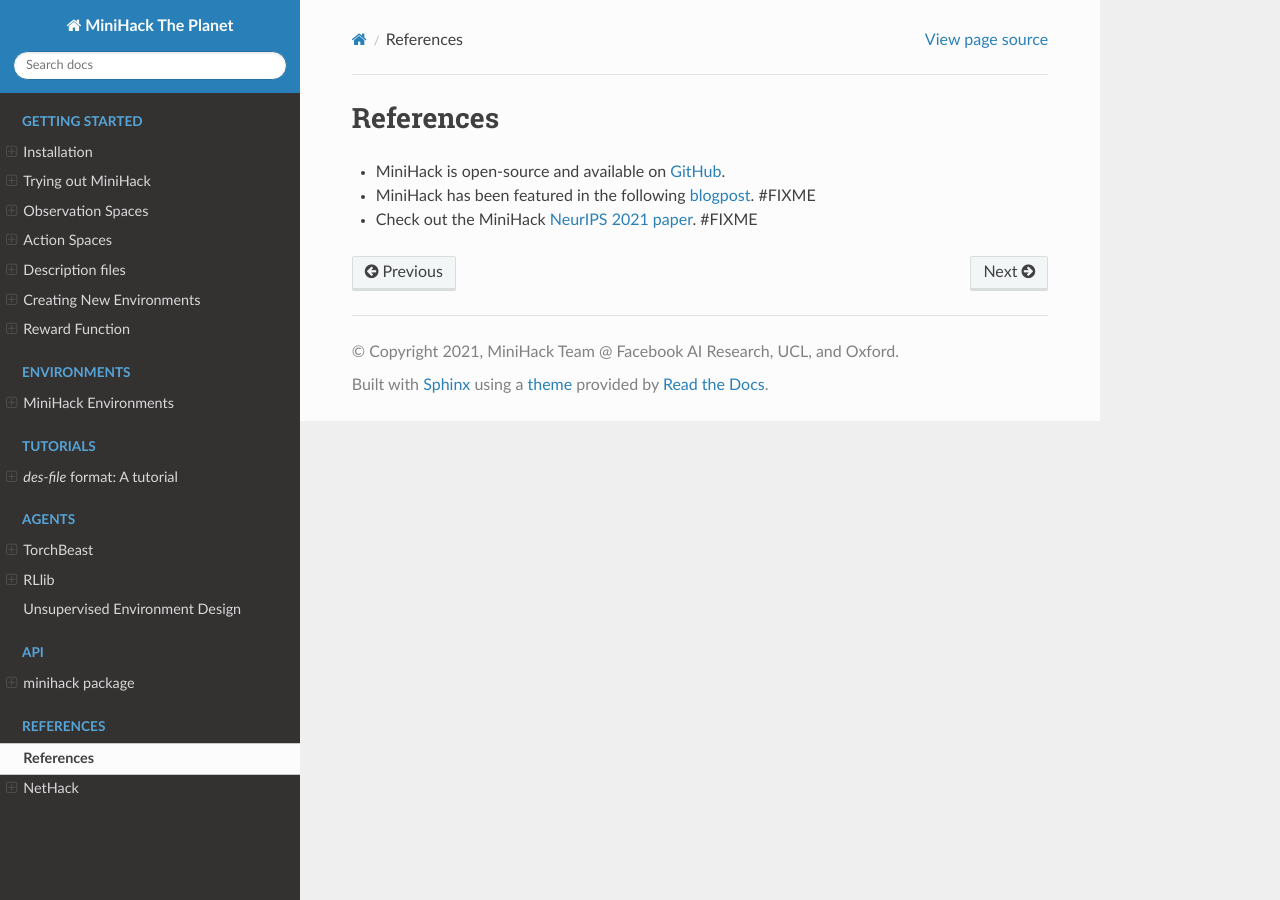
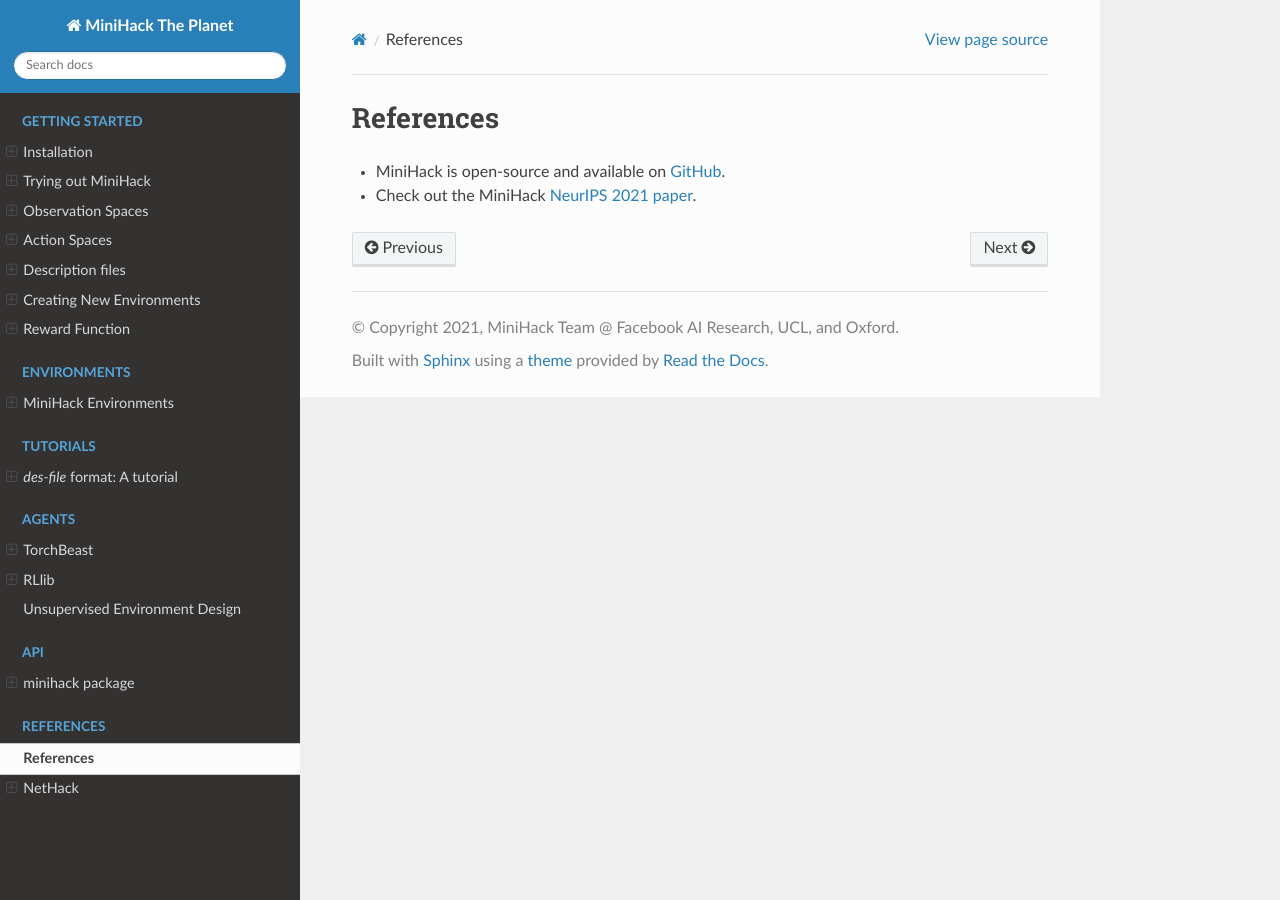
Before and after one commit to facebookresearch/minihack, a Sphinx documentation site: the page built from docs/about/references.md, in a window 1280 px wide. Built offline with Sphinx 7.4.7 and the Read the Docs theme 2.0.0, drawn with Linux system fonts in a browser that asks for light colours; pages that are not in the unit, such as notebooks, are missing from menus.

Commit message:
Updates to the documentation

```diff
--- a/docs/about/references.md
+++ b/docs/about/references.md
@@ -1,5 +1,4 @@
 # References
 
 - MiniHack is open-source and available on [GitHub](https://github.com/facebookresearch/minihack).
-- MiniHack has been featured in the following [blogpost](https://github.com/facebookresearch/minihack). #FIXME
-- Check out the MiniHack [NeurIPS 2021 paper](https://arxiv.org/). #FIXME
+- Check out the MiniHack [NeurIPS 2021 paper](https://openreview.net/pdf?id=skFwlyefkWJ).
```
Also changed, not shown: README.md (+1 -1 lines), docs/index.md (+1 -1 lines).
